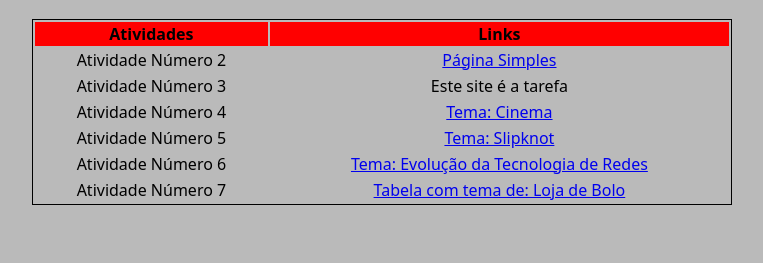
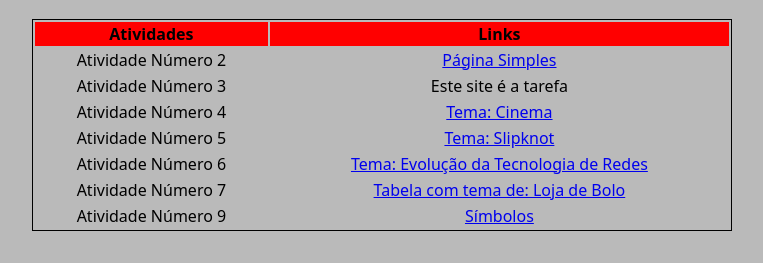
Before and after one commit to ArthurBorges-IFTO/ArthurBorges-IFTO.github.io, a plain HTML site: page portfolio-spi.html in a window 1280 px wide. Shown: the part 67-330 px from the top of the page, without its empty margins (258-1021 px from the left). Drawn offline with Linux system fonts and the light colour scheme.

Commit message:
Update portfolio-spi.html

```diff
--- a/portfolio-spi.html
+++ b/portfolio-spi.html
@@ -39,6 +39,11 @@
                 <td>Atividade Número 7</td>
                 <td><a href="site5/bolo.html">Tabela com tema de: Loja de Bolo</a></td>
             </tr>
+            <tr>
+                <td>Atividade Número 9</td>
+                <td><a href="symbols.html">Símbolos</td>
+            </tr>
         </table>
     </center>
+
 </body>
```
